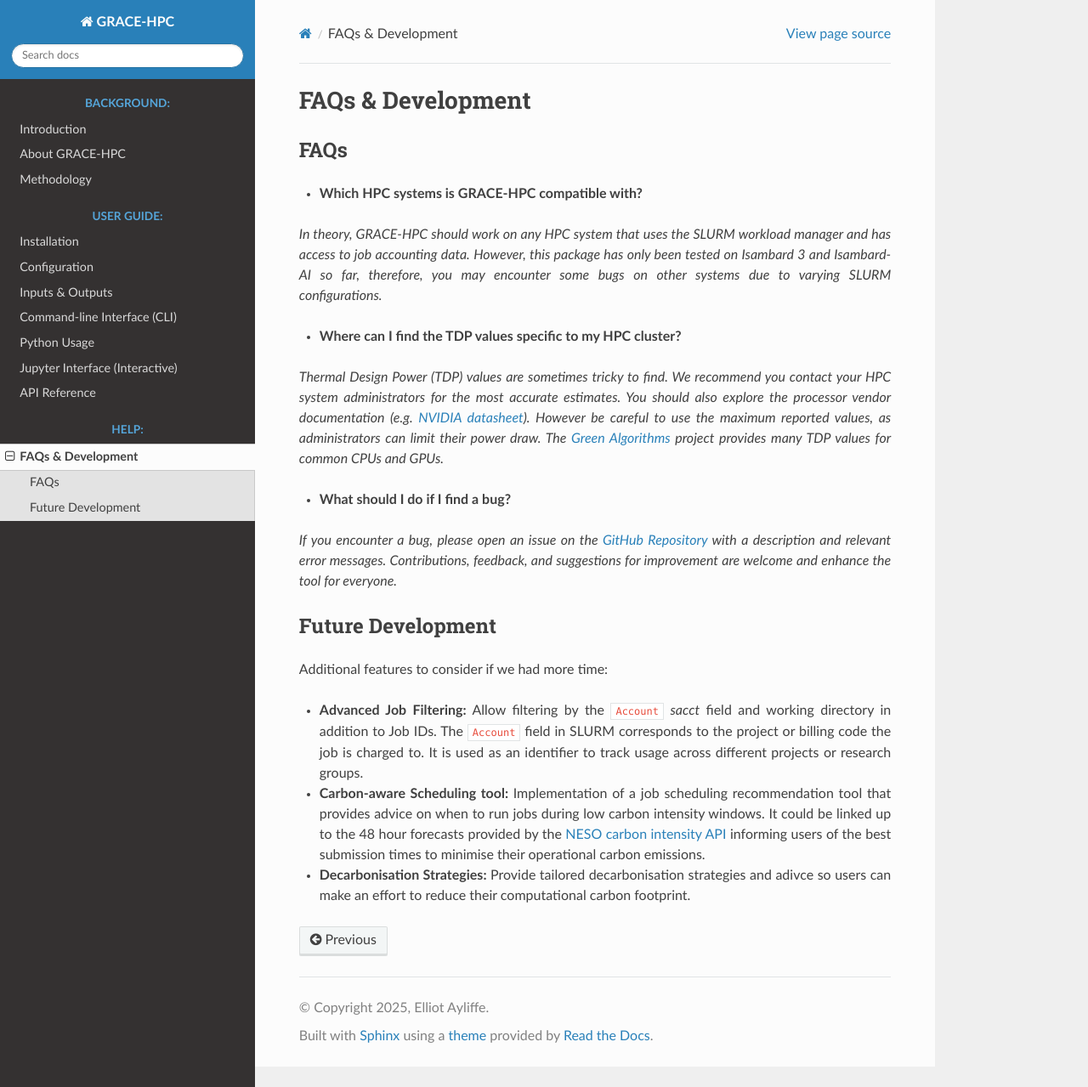
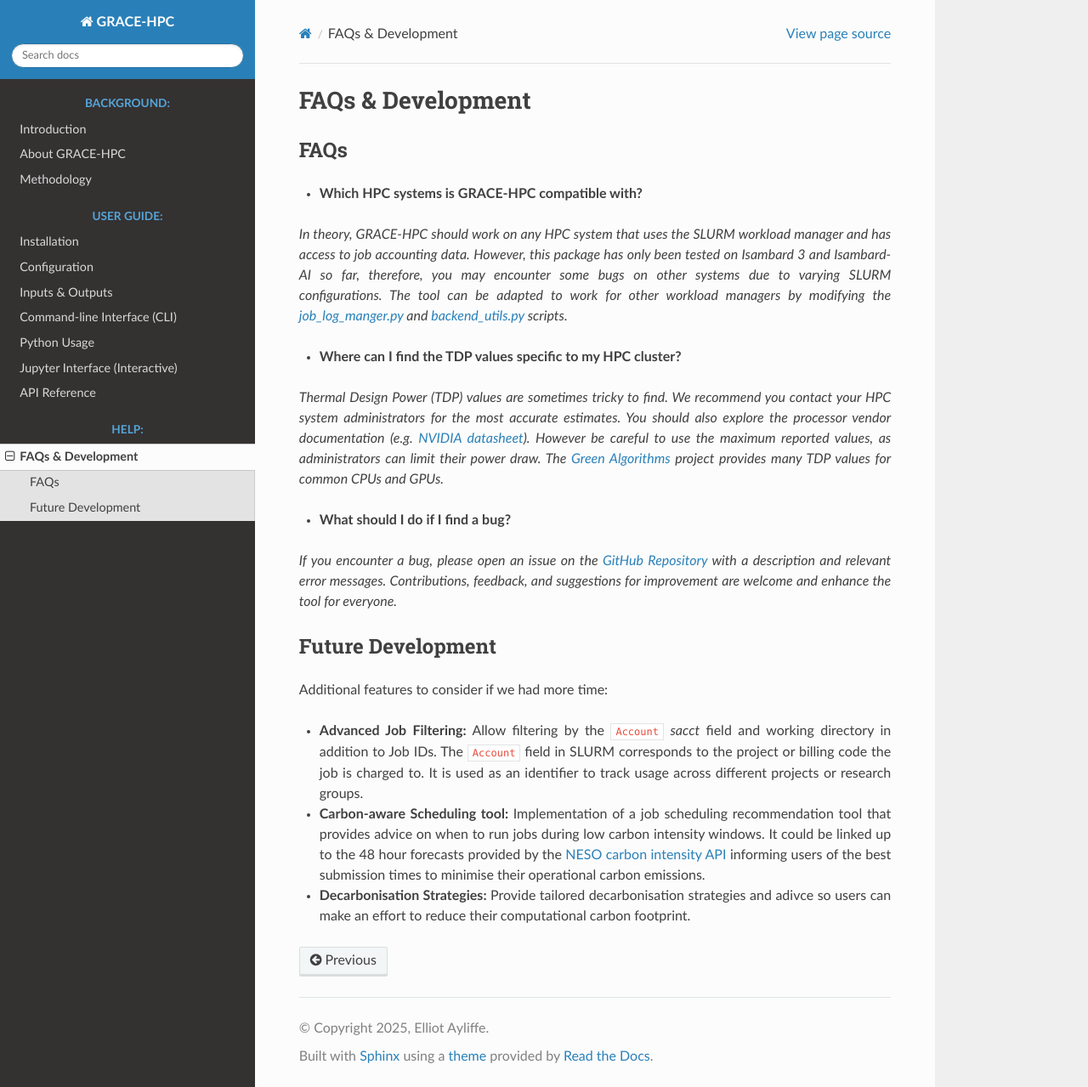
Before and after one commit to Elliot-Ayliffe/GRACE-HPC, a Sphinx documentation site: the page built from docs/faqs.md, in a window 1280 px wide and 1279 px high. Shown: the whole window at 85% size. Built offline with Sphinx 7.4.7 and the Read the Docs theme 3.1.0, drawn with Linux system fonts in a browser that asks for light colours.

Commit message:
Update faqs.md

```diff
--- a/docs/faqs.md
+++ b/docs/faqs.md
@@ -4,7 +4,7 @@
 
 - **Which HPC systems is GRACE-HPC compatible with?**
 
-*In theory, GRACE-HPC should work on any HPC system that uses the SLURM workload manager and has access to job accounting data. However, this package has only been tested on Isambard 3 and Isambard-AI so far, therefore, you may encounter some bugs on other systems due to varying SLURM configurations.*
+*In theory, GRACE-HPC should work on any HPC system that uses the SLURM workload manager and has access to job accounting data. However, this package has only been tested on Isambard 3 and Isambard-AI so far, therefore, you may encounter some bugs on other systems due to varying SLURM configurations. The tool can be adapted to work for other workload managers by modifying the [job_log_manger.py](https://github.com/Elliot-Ayliffe/GRACE-HPC/blob/main/gracehpc/core/job_log_manager.py) and [backend_utils.py](https://github.com/Elliot-Ayliffe/GRACE-HPC/blob/main/gracehpc/core/backend_utils.py) scripts.*
 
 - **Where can I find the TDP values specific to my HPC cluster?**
 
```
